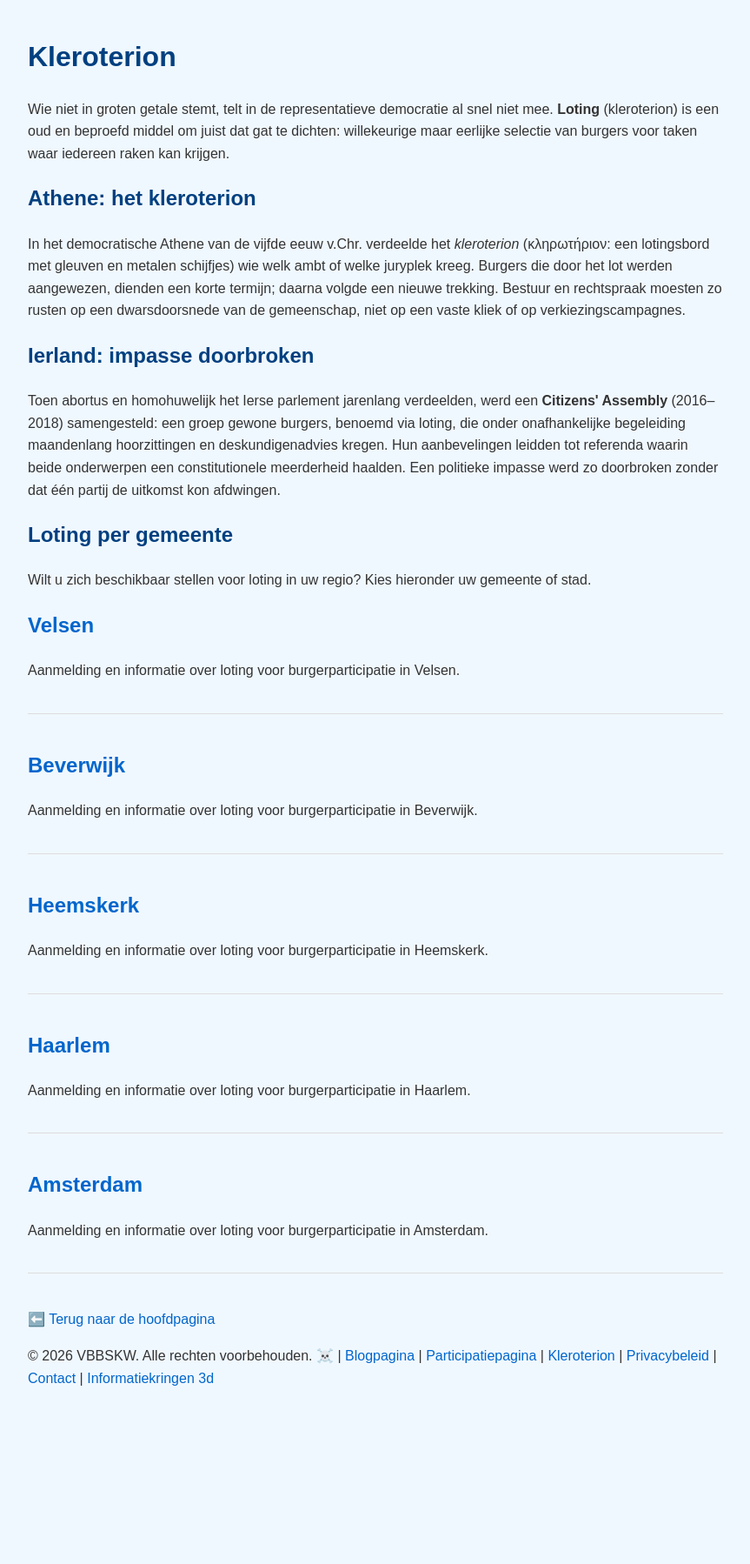
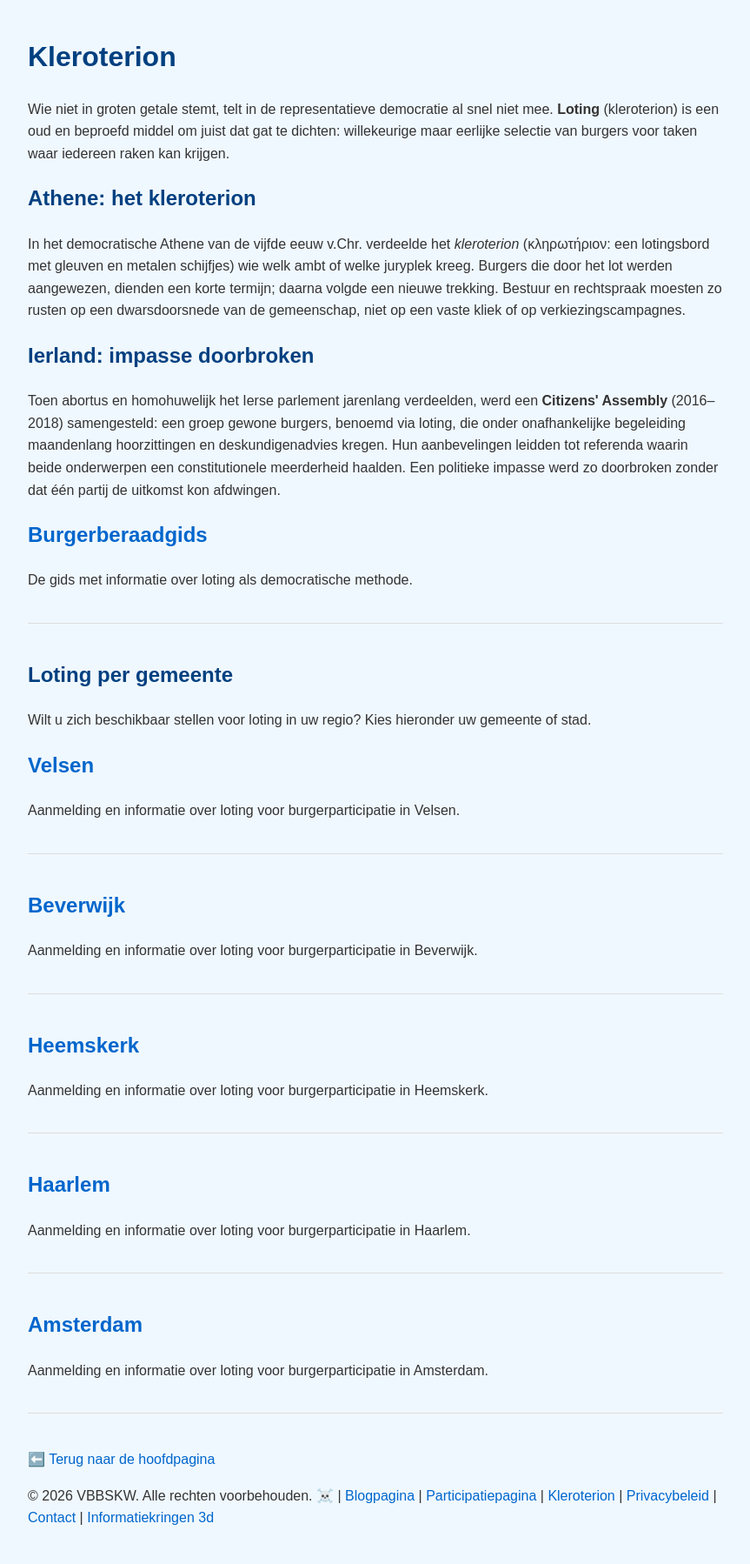
Before and after one commit to Klikblitser/VBBSKW, a Jekyll site: the page built from kleroterion.html, in a window 1280 px wide. Shown: the whole page at 87% size, without its empty margins (208-1071 px from the left). Built offline with Jekyll 4.4.1, drawn with Linux system fonts in a browser that asks for light colours; before the commit the page ends 1637 px from its top, so only the background shows below that.

Commit message:
aanpassing

```diff
--- a/kleroterion.html
+++ b/kleroterion.html
@@ -34,6 +34,13 @@ description: Loting en burgerparticipatie — geschiedenis en aanmelding per gem
   dat één partij de uitkomst kon afdwingen.
 </p>
 
+<div class="posts">
+  <article class="post">
+    <h2><a href="/burgerberaad.html">Burgerberaadgids</a></h2>
+    <p>De gids met informatie over loting als democratische methode.</p>
+  </article>
+</div>
+
 <h2>Loting per gemeente</h2>
 
 <p>
```
